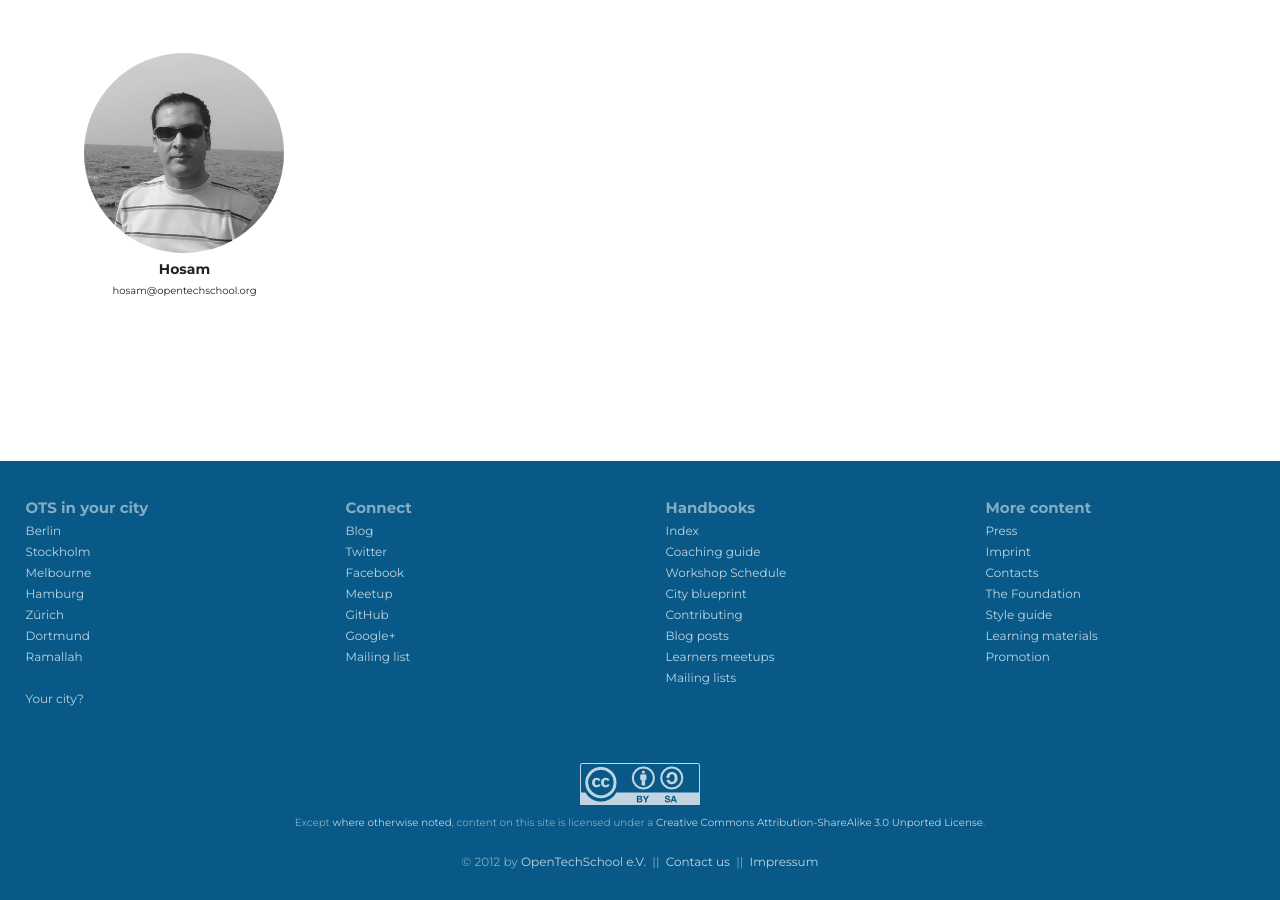
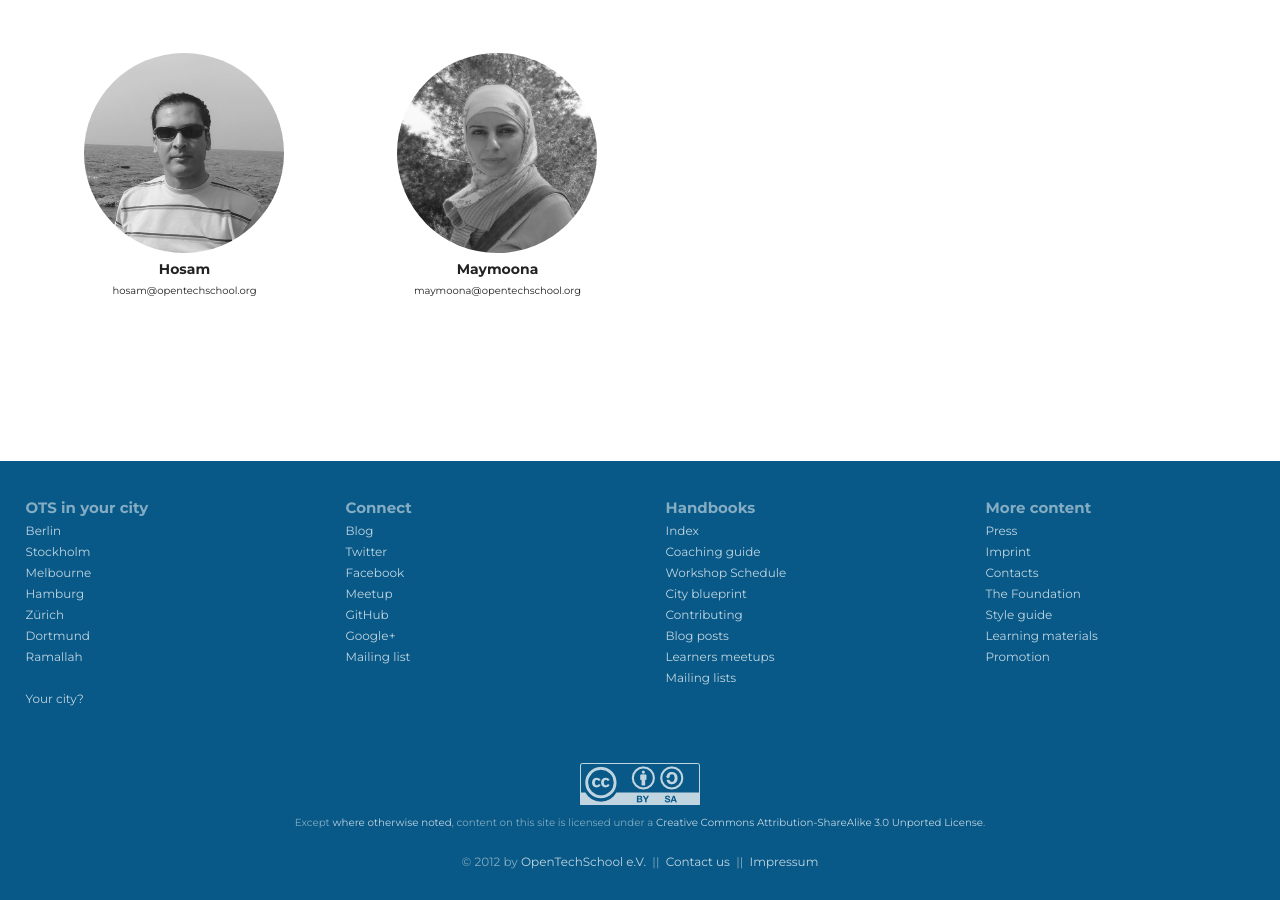
Before and after one commit to OpenTechSchool/www.opentechschool.org, a Jekyll site: the page built from ramallah/index.md, in a window 1280 px wide and 900 px high, scrolled down 1042 px. Built offline with Jekyll 4.4.1, drawn with Linux system fonts in a browser that asks for light colours; nearby versions of some CDN libraries.

Commit message:
adding Maymoona

```diff
--- a/ramallah/index.md
+++ b/ramallah/index.md
@@ -20,4 +20,11 @@ about: "Ramallah is the heart of the growing tech and startup scene in the West-
     <p>hosam@opentechschool.org</p>
   </li>
 
+
+  <li class="member">
+    <img src="/images/team/maymoona.jpg" alt="Maymoona" title="Maymoona">
+    <h3>Maymoona</h3>
+    <p>maymoona@opentechschool.org</p>
+  </li>
+
 </ul>
```
Also changed, not shown: images/team/maymoona.jpg (added).
